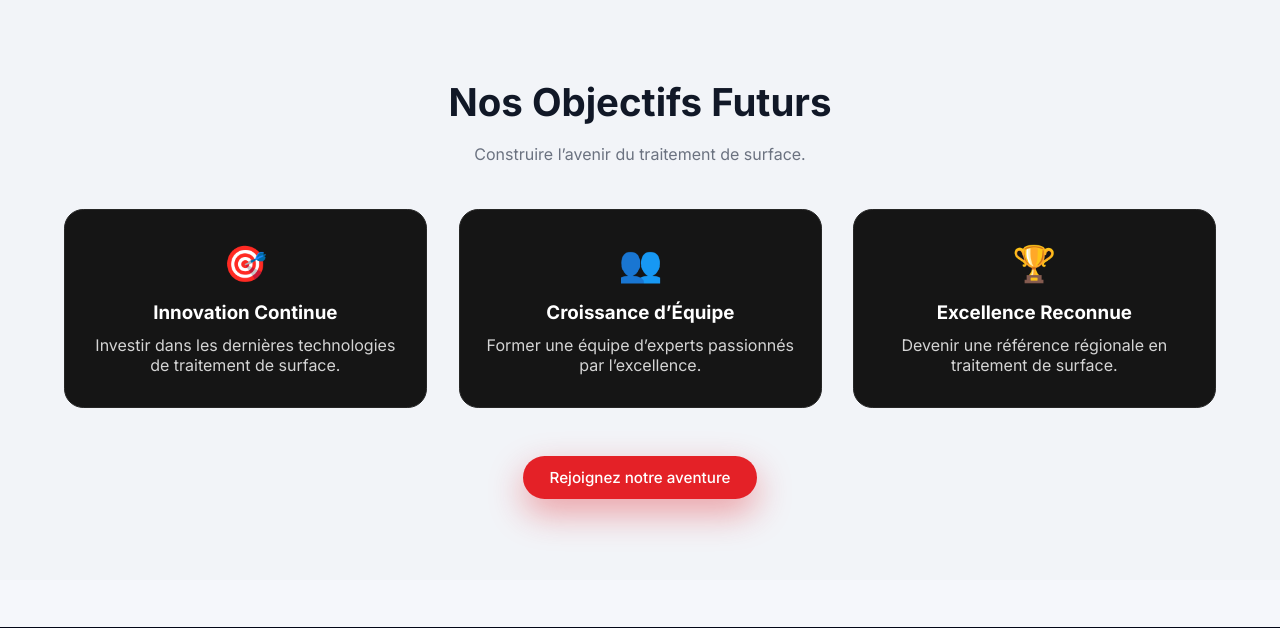
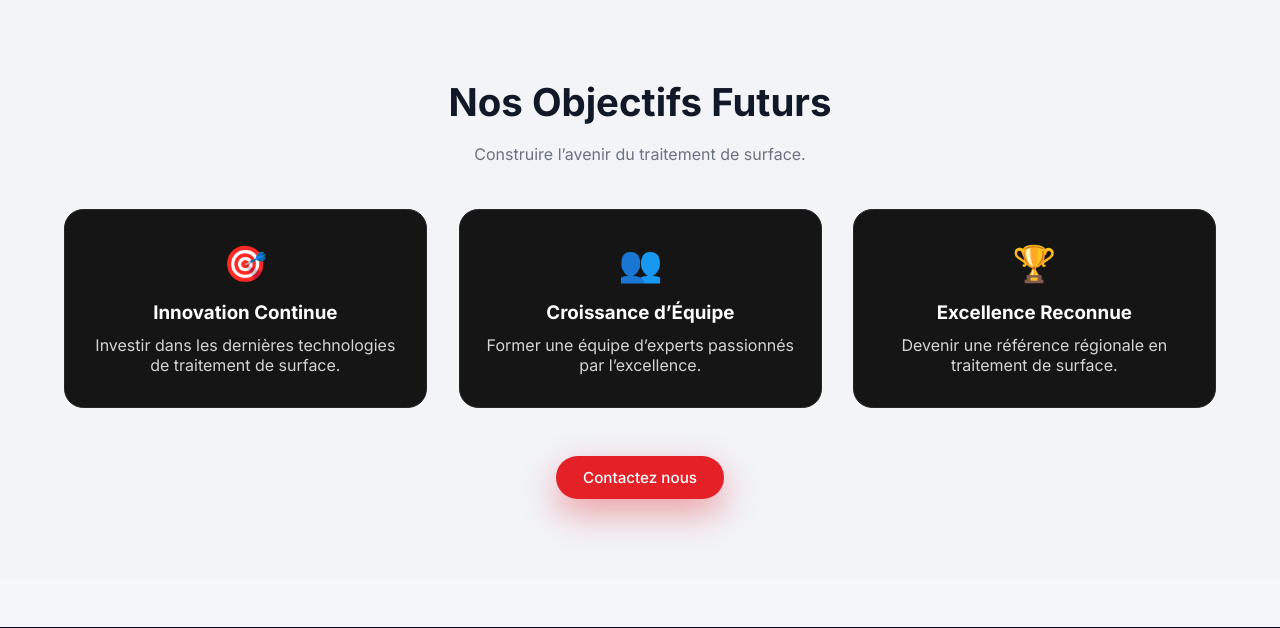
Before and after one commit to yvmouth/vitrine-hrt-renove, a Flask app: page /apropos in a window 1280 px wide. Shown: the part 2706-3334 px from the top of the page. Run offline with Flask 3, Linux system fonts and the light colour scheme.

Commit message:
Update site

```diff
--- a/templates/apropos.html
+++ b/templates/apropos.html
@@ -15,7 +15,7 @@
           Passionné par l’art du traitement de surface depuis plus de 10 ans.
         </p>
         <div class="about-hero__buttons">
-          <a href="{{ url_for('index') }}#services" class="btn btn-primary">Nos services</a>
+          <a href="{{ url_for('services') }}#services" class="btn btn-primary">Nos services</a>
           <a href="{{ url_for('contact') }}" class="btn btn-ghost">Nous contacter</a>
         </div>
       </div>
@@ -187,7 +187,7 @@
 
       <div class="about-future__cta reveal-on-scroll reveal-delay-4">
         <a href="{{ url_for('contact') }}#contact" class="btn btn-primary">
-          Rejoignez notre aventure
+          Contactez nous
         </a>
       </div>
     </div>
```
